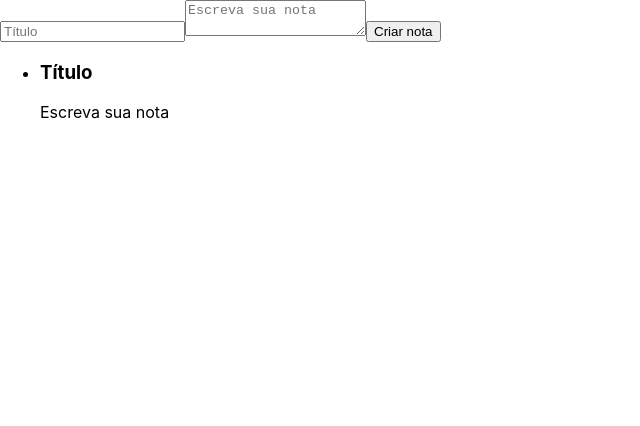
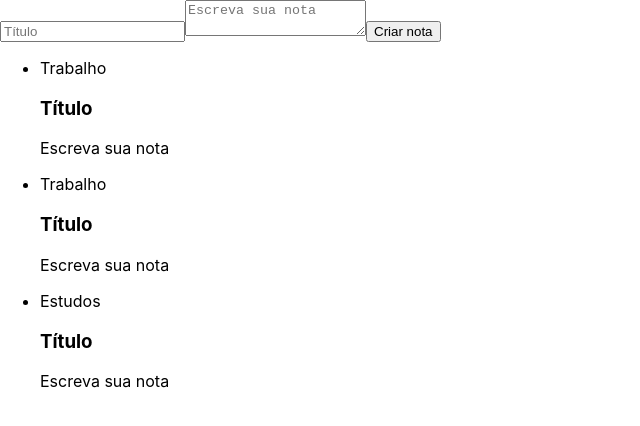
Before and after one commit to Dibimo/Curso-React, a React (Create React App) app in the folder ceep/: page / in a window 1280 px wide. Shown: the top 426 px of the page, without its empty margins (0-640 px from the left). Built offline with nearby package versions, Linux system fonts and the light colour scheme.

Commit message:
Tag JS adicionada para facilitar repetições

```diff
--- a/ceep/src/components/ListaDeNotas.jsx
+++ b/ceep/src/components/ListaDeNotas.jsx
@@ -5,9 +5,14 @@ class ListaDeNotas extends Component {
     render() {
         return (
             <ul>
-                <li>
-                    <CardNota/>
-                </li>
+                {Array.of("Trabalho","Trabalho","Estudos").map(cateroria =>{
+                    return (
+                        <li>
+                            <div>{cateroria}</div>
+                            <CardNota />
+                        </li>
+                    );
+                })}
             </ul>
         );
     }
```
